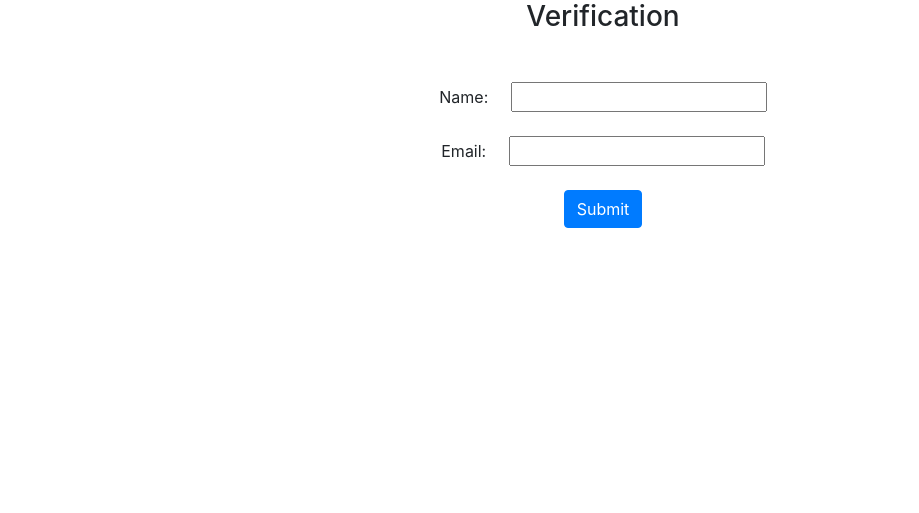
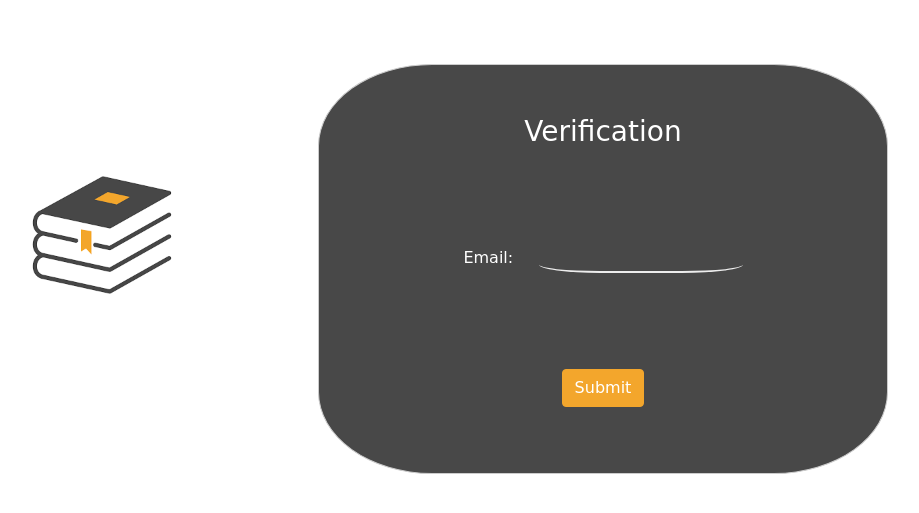
Before and after one commit to Aishwant/readandfind, a PHP site: page /forgotpwd.php in a window 1280 px wide. Shown: the top 513 px of the page, without its empty margins (37-956 px from the left). Run offline with PHP 8.4, Linux system fonts and the light colour scheme; some libraries are stand-ins or nearby versions.

Commit message:
change in the design

```diff
--- a/forgotpwd.php
+++ b/forgotpwd.php
@@ -7,17 +7,23 @@
 <head>
     <title>Forgot Password</title>
     <link rel="stylesheet" href="css/bootstrap.min.css" />
+    <link rel="stylesheet" href="css/main.css" />
 </head>
 <body>
 
-<?php form_setup_start("Verification") ?>
+<div class="left-img"></div>
 
-        Name: &nbsp;&nbsp;&nbsp;&nbsp;<input type="text" name="name" class="input-style" id="name"><br /><br />
+<section class="content">
+    <?php form_setup_start("Verification") ?>
+
+        <br /><br />
         Email: &nbsp;&nbsp;&nbsp;&nbsp;<input type="text" name="email" class="input-style" id="email"><br /><br />
-    <button type="submit" name="submit" class="btn btn-primary">Submit</button>
 
-<?php form_setup_end(); ?>
+        <br /><br /><br />
+        <button type="submit" name="submit" class="btn btnCSS">Submit</button>
 
+    <?php form_setup_end(); ?>
+</section>
 <script src="https://code.jquery.com/jquery-3.2.1.slim.min.js" integrity="sha384-KJ3o2DKtIkvYIK3UENzmM7KCkRr/rE9/Qpg6aAZGJwFDMVNA/GpGFF93hXpG5KkN" crossorigin="anonymous"></script>
 <script src="https://cdnjs.cloudflare.com/ajax/libs/popper.js/1.12.9/umd/popper.min.js" integrity="sha384-ApNbgh9B+Y1QKtv3Rn7W3mgPxhU9K/ScQsAP7hUibX39j7fakFPskvXusvfa0b4Q" crossorigin="anonymous"></script>
 <script src="js/bootstrap.min.js"></script>
```
